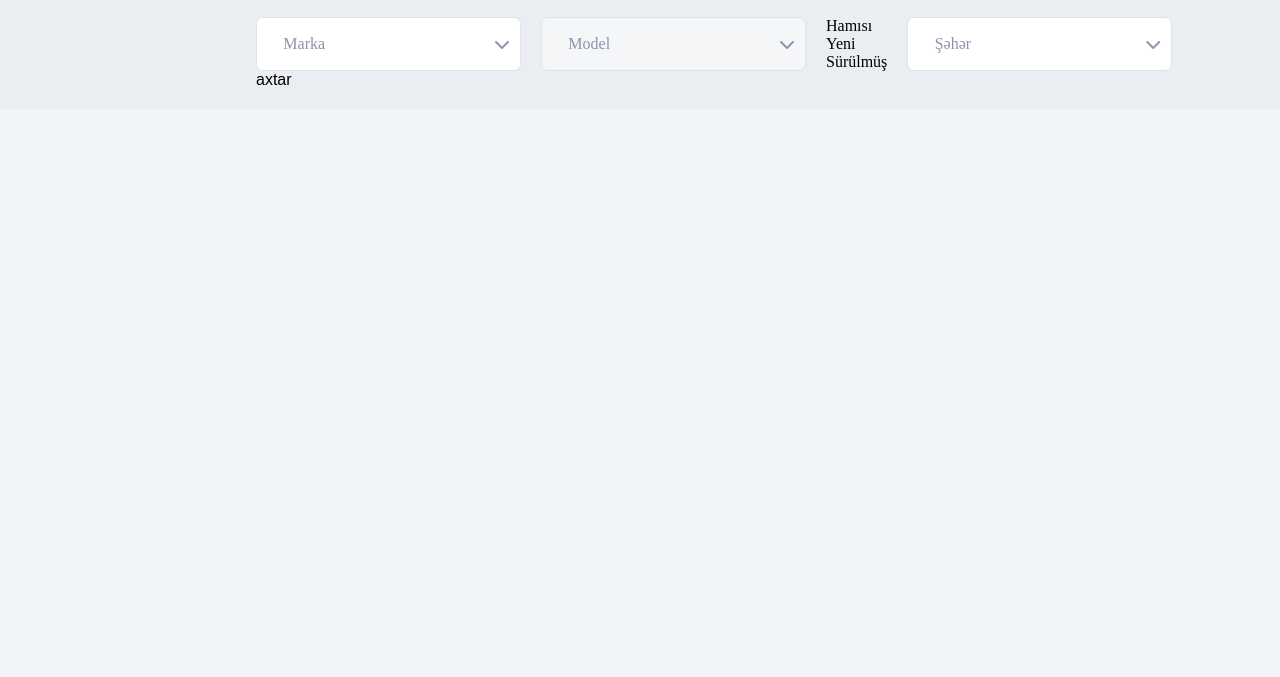
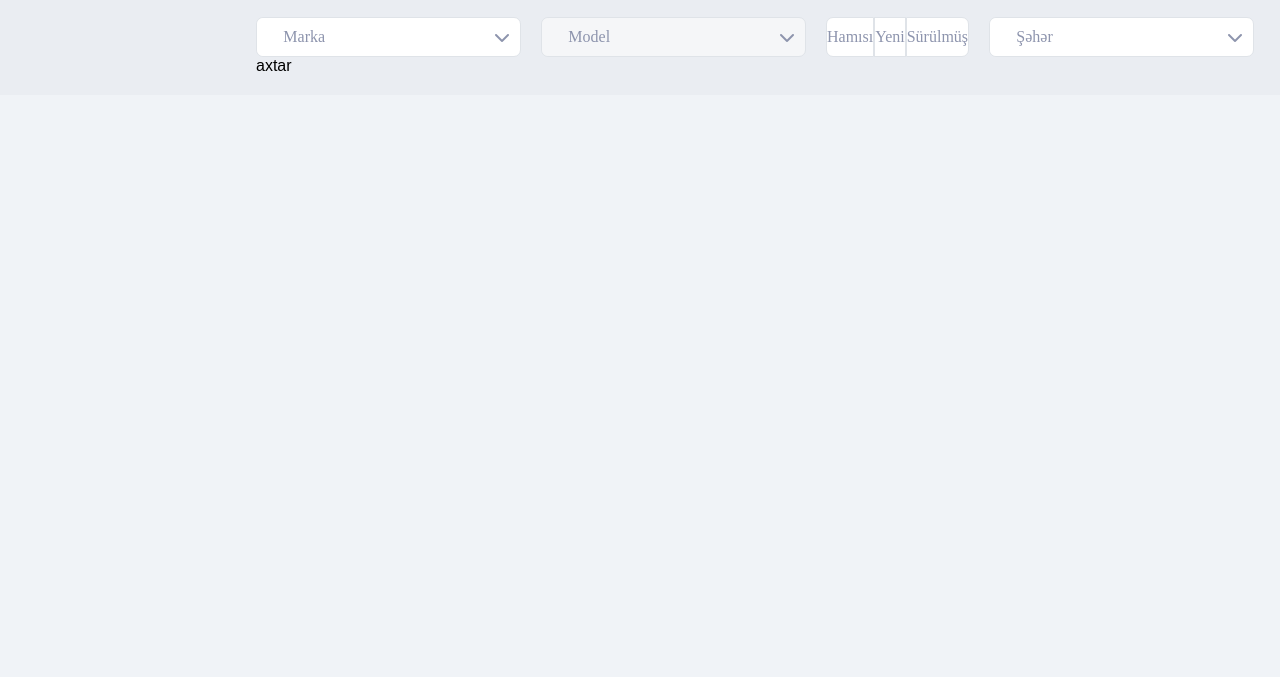
Before and after one commit to ZuuZaa/turbo, a plain HTML site: page index.html in a window 1280 px wide. Shown: the part 123-800 px from the top of the page. Drawn offline with Linux system fonts and the light colour scheme.

Commit message:
radio button label

```diff
--- a/assets/css/reset.css
+++ b/assets/css/reset.css
@@ -29,9 +29,7 @@ textarea {
     background: inherit;
 }
 
-input[type="radio"] {
-    display: none;
-}
+
 
 .container {
     width: 60%;
--- a/assets/css/style.scss
+++ b/assets/css/style.scss
@@ -169,9 +169,11 @@ header {
                 &:is(.selected-option) {
                     color: #CA0F16;
                 }
-                &:has(label){
+
+                &:has(label) {
                     display: flex;
                     justify-content: space-between;
+
                     input {
                         accent-color: #CA0F16;
                     }
@@ -206,4 +208,47 @@ header {
         background: #F5F6F8;
         color: #BCC1D0;
     }
+
+    .radio-group {
+        display: grid;
+        grid-template-columns: repeat(3, 1fr);
+        color: #8D94AD;
+        height: 100%;
+
+        li {
+            height: 100%;
+            width: 100%;
+
+            background: #fff;
+            border: .1rem solid #DFE3E8;
+
+            &:first-child {
+                border-radius: .7rem 0 0 .7rem;
+            }
+
+            &:last-child {
+                border-radius: 0 .7rem .7rem 0;
+            }
+
+            &:has(input[type=radio]:checked) {
+                background: #CA0F16;
+                border: .1rem solid #CA0F16;
+                color: #fff;
+            }
+
+            label {
+                height: 100%;
+                width: 100%;
+                display: inline-block;
+                display: flex;
+                justify-content: center;
+                align-items: center;
+            }
+
+            input[type=radio] {
+                display: none;
+            }
+        }
+
+    }
 }
--- a/assets/js/app.js
+++ b/assets/js/app.js
@@ -121,10 +121,6 @@ const dropdownToggleHandler = (box, toogle) => {
 }
 
     selectBoxes.forEach(box => {
-        // if (box.querySelector(".select-input").value != "") {
-        //     box.classList.add("selected");
-        //     console.log("select click")
-        // }
 
         box.addEventListener("input", () => {
             const inputValue = box.querySelector(".select-input").value.trim().toLocaleLowerCase();
@@ -142,7 +138,13 @@ const dropdownToggleHandler = (box, toogle) => {
             dropdownToggleHandler(box, true);
         });
     });
+const radioGroupDriven = document.querySelectorAll(".radio");
 
+document.querySelectorAll(".radio").forEach(btn => {
+        btn.addEventListener("click", ()=>{
+            console.log(btn.checked)
+        })
+    })
 
 // const filteringForm = document.querySelector(".filtering-form")
 // filteringForm.addEventListener("submit", (e)=>{
--- a/index.html
+++ b/index.html
@@ -110,17 +110,17 @@
                             <div class="driven-select">
                                 <ul class="radio-group">
                                     <li>
-                                        <input name="driven" type="radio" id="all-driven" class="radio" value="all">
-                                        <label for="all-driven">Hamısı</label>
+                                        <input name="driven" type="radio" id="all-driven" value="all">
+                                        <label class="radio" for="all-driven">Hamısı</label>
                                     </li>
                                     <li>
-                                        <input name="driven" type="radio" id="not-driven" class="radio"
+                                        <input name="driven" type="radio" id="not-driven"
                                             value="not driven">
-                                        <label for="all-driven">Yeni</label>
+                                        <label class="radio" for="not-driven">Yeni</label>
                                     </li>
                                     <li>
-                                        <input name="driven" type="radio" id="driven" class="radio" value="driven">
-                                        <label for="all-driven">Sürülmüş</label>
+                                        <input name="driven" type="radio" id="driven" value="driven">
+                                        <label class="radio" for="driven">Sürülmüş</label>
                                     </li>
                                 </ul>
                             </div>
```
Also changed, not shown: assets/css/style.css, 1 other file.
